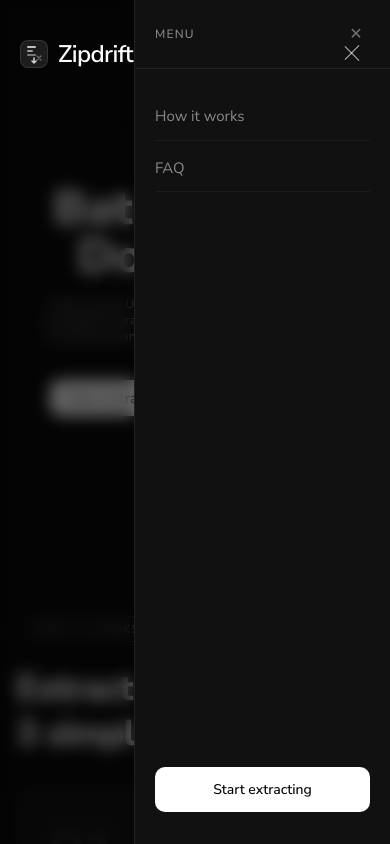
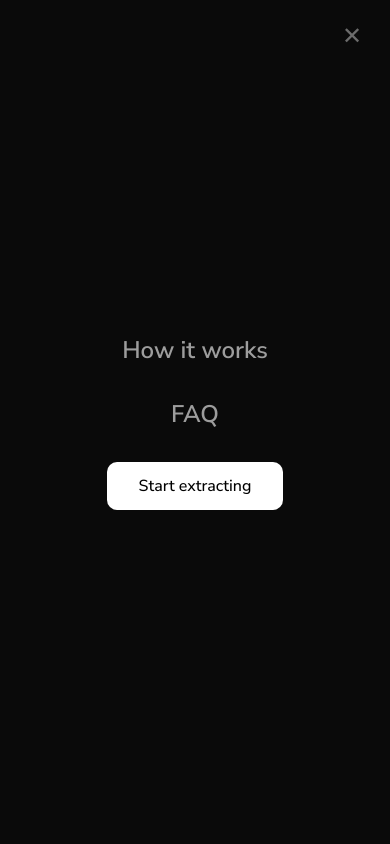
Before and after one commit to writefreak/zipdrift, a Next.js app: page / in a window 390 px wide. Both pictures are taken after a click on the button "Open menu". Shown: the top 844 px of the page. Built offline with nearby package versions, Linux system fonts and the light colour scheme.

Commit message:
updated something

```diff
--- a/src/components/faq.tsx
+++ b/src/components/faq.tsx
@@ -28,7 +28,7 @@
           </thead>
           <tbody>
             {faqs.map((faq, i) => (
-              <tr key={i} className="border-b border-white/10 align-top">
+              <tr key={i} className="border-b border-white/10 align-top bg-[#141414]">
                 <td className="p-5 text-white/60 italic leading-relaxed font-nunito">
                   "{faq.question}"
                 </td>
--- a/src/components/ui/navbar.tsx
+++ b/src/components/ui/navbar.tsx
@@ -18,26 +18,6 @@
   </svg>
 );
 
-const MenuIcon = ({ open }: { open: boolean }) => (
-  <div className="relative w-5 h-4 flex flex-col justify-between">
-    <span
-      className={`block h-px bg-white/70 transition-all duration-300 origin-center ${
-        open ? "rotate-45 translate-y-1.75" : ""
-      }`}
-    />
-    <span
-      className={`block h-px bg-white/70 transition-all duration-300 ${
-        open ? "opacity-0 translate-x-2" : ""
-      }`}
-    />
-    <span
-      className={`block h-px bg-white/70 transition-all duration-300 origin-center ${
-        open ? "-rotate-45 -translate-y-2.25" : ""
-      }`}
-    />
-  </div>
-);
-
 export default function Header() {
   const [scrolled, setScrolled] = useState(false);
   const [menuOpen, setMenuOpen] = useState(false);
@@ -49,11 +29,7 @@
   }, []);
 
   useEffect(() => {
-    if (menuOpen) {
-      document.body.style.overflow = "hidden";
-    } else {
-      document.body.style.overflow = "";
-    }
+    document.body.style.overflow = menuOpen ? "hidden" : "";
     return () => { document.body.style.overflow = ""; };
   }, [menuOpen]);
 
@@ -61,13 +37,10 @@
     <>
       <header
         className={`fixed top-0 left-0 right-0 z-50 transition-all duration-500 ${
-          scrolled
-            ? "py-3  bg-[#0a0a0a]/90 backdrop-blur-xl"
-            : "py-5 bg-transparent"
+          scrolled ? "py-3 bg-[#0a0a0a]/90 backdrop-blur-xl" : "py-5 bg-transparent"
         }`}
       >
-        <div className=" mx-auto px-5 flex items-center justify-between md:px-14 p-4 md:p-0">
-          {/* Logo */}
+        <div className="mx-auto px-5 flex items-center justify-between md:px-14 p-4 md:p-0">
           <Link href="/" className="flex items-center gap-2.5 group">
             <div className="w-7 h-7 rounded-md bg-white/10 border border-white/10 flex items-center justify-center text-white/80 group-hover:bg-white/15 group-hover:border-white/20 transition-all duration-200">
               <ZipIcon />
@@ -88,85 +61,70 @@
                 {link.label}
               </Link>
             ))}
-            <div className="hidden md:flex items-center gap-3">
-            <Button
-
-              className="text-[15px] px-4 py-2 rounded-lg bg-white text-black font-medium hover:bg-white/90 active:scale-95 transition-all duration-150"
-            >
+            <Button className="text-[15px] px-4 py-2 rounded-lg bg-white text-black font-medium hover:bg-white/90 active:scale-95 transition-all duration-150">
               Start extracting
             </Button>
-          </div>
-
           </nav>
 
-
-
-          {/* Mobile menu toggle */}
+          {/* Hamburger — only shows when menu is closed */}
+          {!menuOpen && (
             <button
-            className="md:hidden w-9 h-9 flex items-center justify-center rounded-lg hover:bg-white/5 transition-colors duration-150"
-            onClick={() => setMenuOpen((v) => !v)}
-            aria-label="Toggle menu"
+              className="md:hidden flex flex-col gap-1.5 p-2"
+              onClick={() => setMenuOpen(true)}
+              aria-label="Open menu"
             >
-            <MenuIcon open={menuOpen} />
+              <span className="block w-6 h-px bg-white" />
+              <span className="block w-6 h-px bg-white" />
+              <span className="block w-6 h-px bg-white" />
             </button>
+          )}
         </div>
       </header>
 
-      {/* Mobile menu overlay */}
+      {/* Mobile full-screen overlay */}
       <div
-        className={`fixed inset-0 z-40 md:hidden transition-all duration-300 ${
+        className={`md:hidden fixed inset-0 z-[60] bg-[#0a0a0a] flex flex-col items-center justify-center gap-8 transition-all duration-300 ${
           menuOpen ? "opacity-100 pointer-events-auto" : "opacity-0 pointer-events-none"
         }`}
       >
-        {/* Backdrop */}
-        <div
-          className="absolute inset-0 bg-black/60 backdrop-blur-sm"
-          onClick={() => setMenuOpen(false)}
-        />
-
-        {/* Drawer */}
-        <div
-          className={`absolute top-0 right-0 h-full w-64 bg-[#111111] border-l border-white/[0.07] flex flex-col transition-transform duration-300 ease-out ${
-            menuOpen ? "translate-x-0" : "translate-x-full"
-          }`}
-        >
-          {/* Drawer header */}
-          <div className="flex items-center justify-between px-5 py-5 border-b border-white/[0.07]">
-            <span className="text-white/50 text-xs uppercase tracking-widest font-medium">Menu</span>
+        {/* Close button */}
         <button
           onClick={() => setMenuOpen(false)}
-              className="w-7 h-7 flex items-center justify-center text-white/40 hover:text-white/80 transition-colors"
+          className="absolute top-5 right-7 text-white/40 hover:text-white text-2xl transition-colors"
+          aria-label="Close menu"
         >
           ✕
         </button>
-          </div>
 
-          {/* Drawer links */}
-          <nav className="flex flex-col px-5 py-6 gap-1">
-            {NAV_LINKS.map((link) => (
+        {NAV_LINKS.map((link, i) => (
           <Link
             key={link.href}
             href={link.href}
             onClick={() => setMenuOpen(false)}
-                className="text-[15px] text-white/50 hover:text-white py-3 border-b border-white/[0.05] transition-colors duration-150"
+            className="text-2xl font-semibold text-white/60 hover:text-white transition-colors text-center"
+            style={{
+              opacity: menuOpen ? 1 : 0,
+              transform: menuOpen ? "translateX(0)" : "translateX(-24px)",
+              transition: `opacity 0.35s ease ${i * 0.07}s, transform 0.35s ease ${i * 0.07}s, color 0.2s`,
+            }}
           >
             {link.label}
           </Link>
         ))}
-          </nav>
 
-          {/* Drawer CTA */}
-          <div className="px-5 mt-auto pb-8">
         <a
           href="#tool"
           onClick={() => setMenuOpen(false)}
-              className="block w-full text-center text-[14px] px-4 py-3 rounded-lg bg-white text-black font-medium hover:bg-white/90 active:scale-95 transition-all duration-150"
+          className="text-base font-medium bg-white text-black px-8 py-3 rounded-lg text-center"
+          style={{
+            opacity: menuOpen ? 1 : 0,
+            transform: menuOpen ? "translateX(0)" : "translateX(-24px)",
+            transition: `opacity 0.35s ease ${NAV_LINKS.length * 0.07}s, transform 0.35s ease ${NAV_LINKS.length * 0.07}s`,
+          }}
         >
           Start extracting
         </a>
       </div>
-        </div>
-      </div>
     </>
   );
 }
```
Lines whose indentation alone changed are shown as unchanged.
